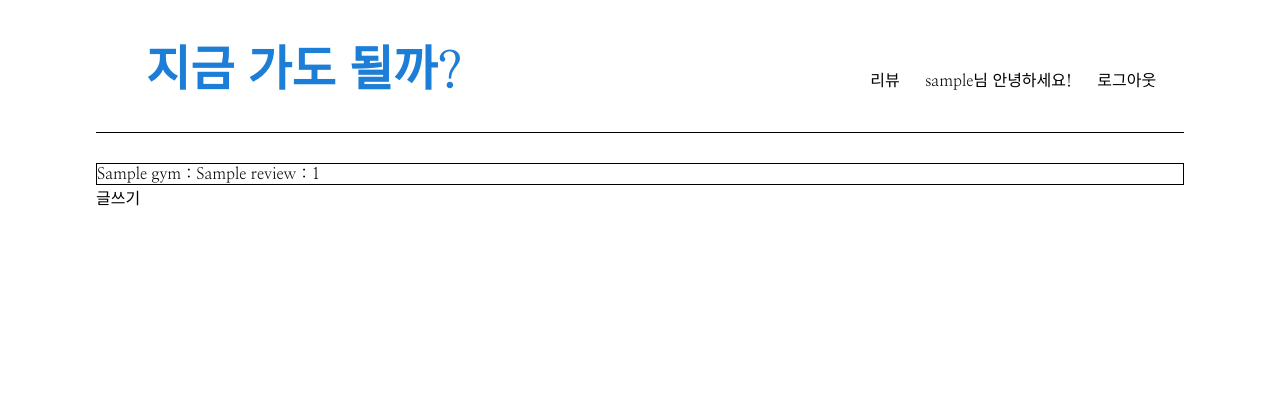
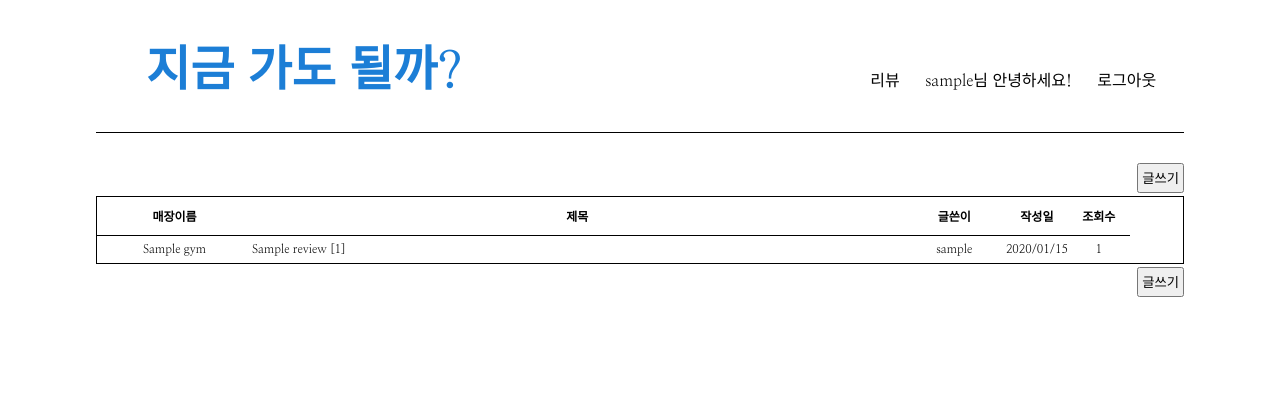
Before and after one commit to blackco66/LetsCountPeople, a Django app: page /pages/review/ in a window 1280 px wide. Shown: the top 393 px of the page. Run offline with Django 3.2, Linux system fonts and the light colour scheme; a user stored in the database is signed in; tables that the repository leaves empty hold one stand-in row (values such as "Sample post"); some libraries are stand-ins or nearby versions.

Commit message:
review list css 적용

```diff
--- /dev/null
+++ b/LetsCountPeople/pages/static/pages/review.css
@@ -0,0 +1,24 @@
+/* review.html */
+.review-list {
+  border: 1px solid black;
+  margin: 3px 0;
+}
+table {
+  font-size: 12px;
+  border-collapse: collapse;
+}
+.write-button-div {
+  font-size: 13px;
+  text-align: right;
+}
+.write-button {
+  padding: 3px;
+}
+
+th {
+  height: 38px;
+}
+td {
+  height: 27px;
+  border-top: 1px solid black;
+}
--- a/LetsCountPeople/pages/static/pages/style.css
+++ b/LetsCountPeople/pages/static/pages/style.css
@@ -8,7 +8,9 @@ input {
   text-align: center;
 }
 
-a, a:link, a:visited {
+a,
+a:link,
+a:visited {
   text-decoration: none;
   color: black;
 }
--- a/LetsCountPeople/pages/templates/base.html
+++ b/LetsCountPeople/pages/templates/base.html
@@ -7,6 +7,9 @@
     <script type="text/javascript" src="https://openapi.map.naver.com/openapi/v3/maps.js?ncpClientId=9piedsx8xm"></script>
     <link rel="stylesheet" href="{% static 'pages/style.css' %}"/>
     <link href="https://fonts.googleapis.com/css2?family=Nanum+Myeongjo:wght@400;700;800&display=swap" rel="stylesheet"/>
+    {% block css %}
+      <link rel="stylesheet" href="{% static 'pages/review.css' %}">
+    {% endblock css %}
   </head>
   <body>
     <header>
--- a/LetsCountPeople/pages/templates/pages/review.html
+++ b/LetsCountPeople/pages/templates/pages/review.html
@@ -1,14 +1,44 @@
 {% extends 'base.html' %}
-
 {% block content %}
-  <div>
-    {% for review in reviews %}
-      <div style="border: 1px solid black;">
-        {{ review.gym.name }} : <a href="/pages/review/{{ review.id }}/">{{ review.title }}</a> : {{ review.hits }}
-      </div>
-    {% endfor %}
+  {% if user.is_authenticated %}
+    <div class="write-button-div">
+      <button class="write-button"><a href="/pages/review/new/">글쓰기</a></button>
+    </div>
+  {% endif %}
+  <div class="review-list">
+    <table>
+      <colgroup>
+        <col style="width:15%">
+        <col>
+        <col style="width:10%">
+        <col style="width:6%">
+        <col style="width:6%">
+      </colgroup>
+      <thead>
+        <tr>
+          <th scope="col">매장이름</th>
+          <th scope="col">제목</th>
+          <th scope="col">글쓴이</th>
+          <th scope="col">작성일</th>
+          <th scope="col">조회수</th>
+        </tr>
+      </thead>
+      <tbody>
+        {% for review in reviews %}
+          <tr>
+            <td style="text-align:center;">{{ review.gym.name }}</td>
+            <td><a href="/pages/review/{{ review.id }}/">{{ review.title }} [{{ review.reviewcomment_set.count }}]</a></td>
+            <td style="text-align:center;">{{ review.author }}</td>
+            <td style="text-align:center;">{{review.created_at|date:"Y/m/d" }}</td>
+            <td style="text-align:center;">{{ review.hits }}</td>
+          </tr>
+        {% endfor %}
+      </tbody>
+    </table>
   </div>
   {% if user.is_authenticated %}
-    <a href="/pages/review/new/">글쓰기</a>
+    <div class="write-button-div">
+      <button class="write-button"><a href="/pages/review/new/">글쓰기</a></button>
+    </div>
   {% endif %}
 {% endblock content %}
```
